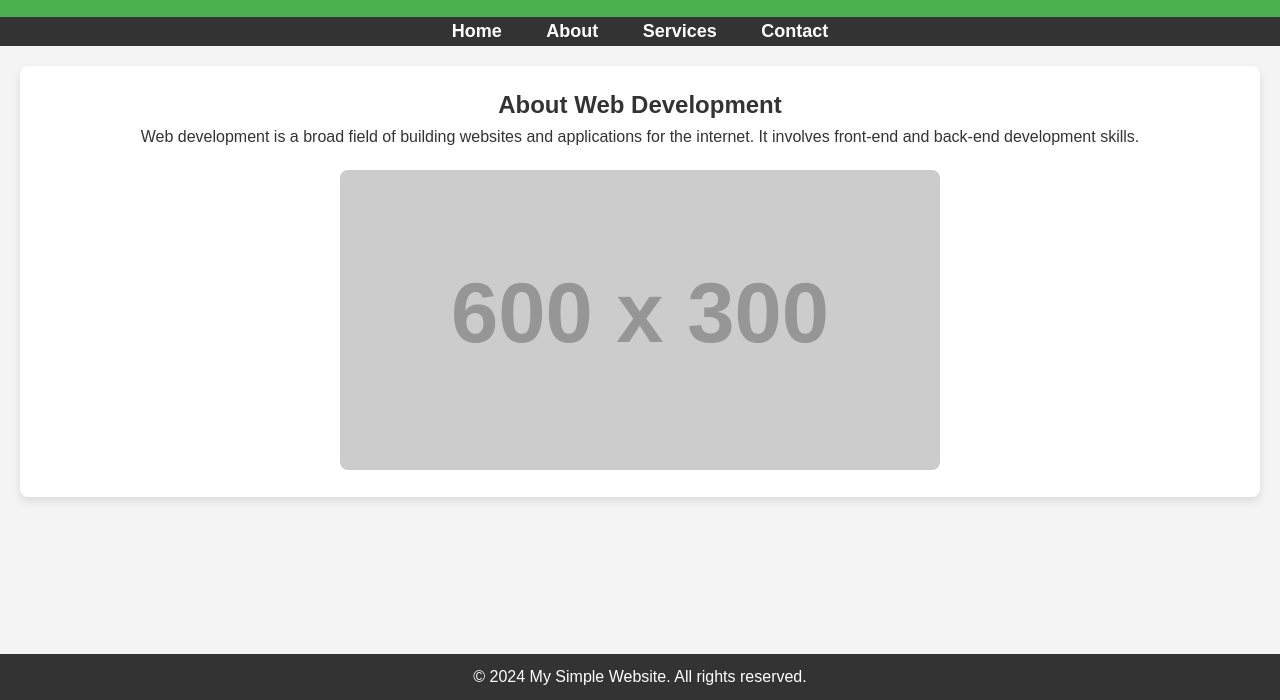
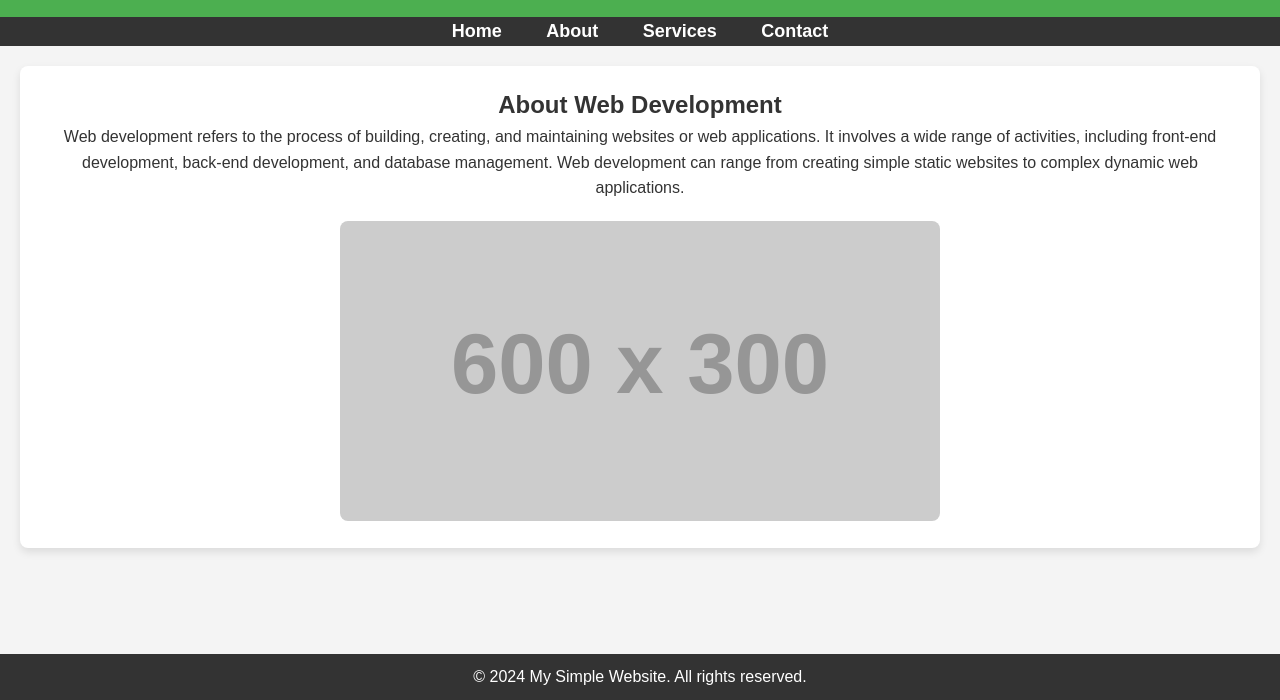
Before and after one commit to martin2006-prog/test, a plain HTML site: page index.html in a window 1280 px wide. Shown: the part 100-800 px from the top of the page. Drawn offline with Linux system fonts and the light colour scheme; placeholder pictures from the web are drawn by us.

Commit message:
first commit

```diff
--- a/index.html
+++ b/index.html
@@ -24,7 +24,7 @@
     <main>
         <section class="content">
             <h2>About Web Development</h2>
-            <p>Web development is a broad field of building websites and applications for the internet. It involves front-end and back-end development skills.</p>
+            <p>Web development refers to the process of building, creating, and maintaining websites or web applications. It involves a wide range of activities, including front-end development, back-end development, and database management. Web development can range from creating simple static websites to complex dynamic web applications.</p>
             <img src="https://via.placeholder.com/600x300" alt="Web Development">
         </section>
     </main>
```
